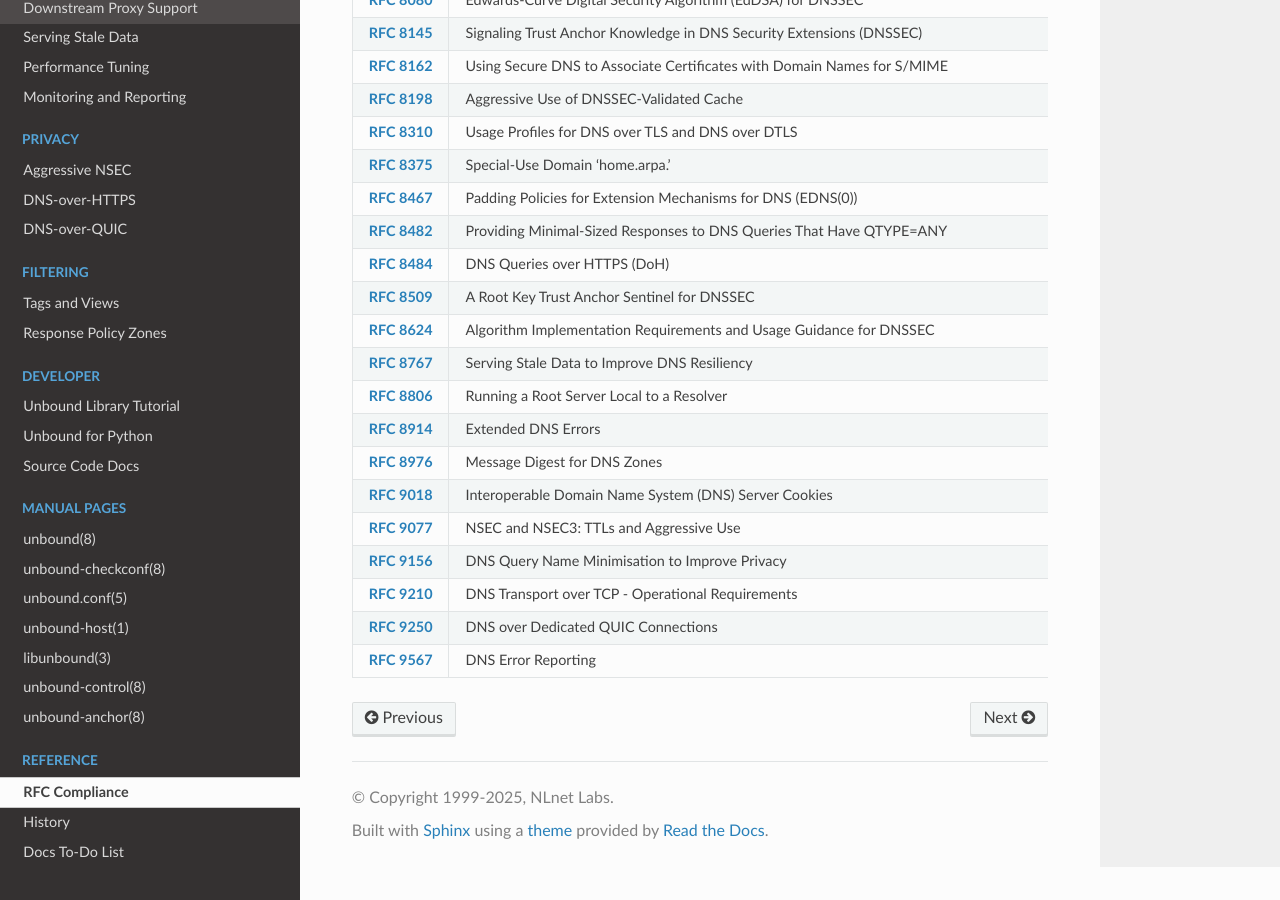
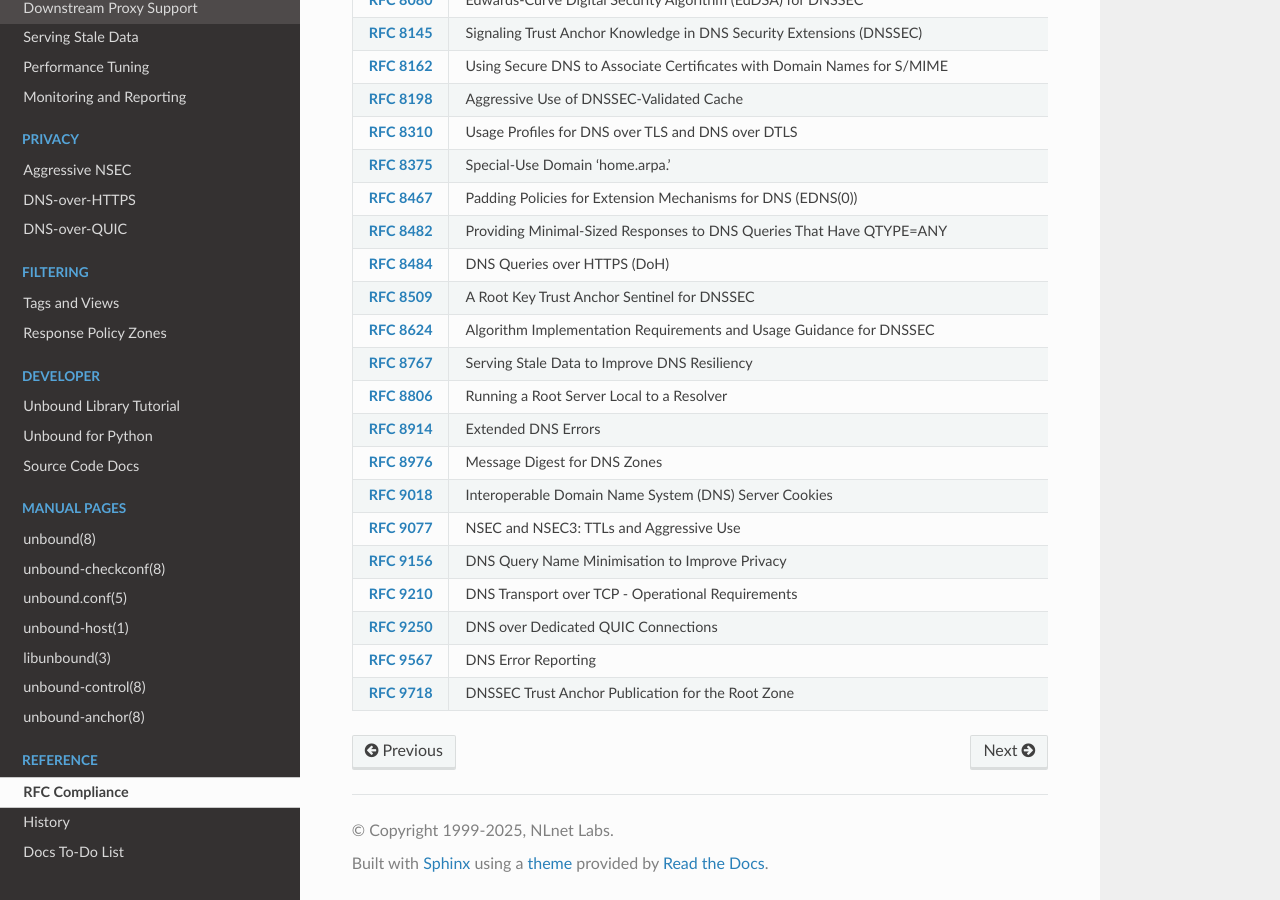
Before and after one commit to NLnetLabs/unbound-manual, a Sphinx documentation site: the page built from source/reference/rfc-compliance.rst, in a window 1280 px wide and 900 px high, scrolled down 3461 px. Built offline with Sphinx 7.4.7 and the Read the Docs theme 3.1.0, drawn with Linux system fonts in a browser that asks for light colours.

Commit message:
Add RFC 9718 to the rfc compliance list.

```diff
--- a/source/reference/rfc-compliance.rst
+++ b/source/reference/rfc-compliance.rst
@@ -125,4 +125,5 @@ Internet drafts that have been implemented in Unbound.
 :rfc:`9210`    DNS Transport over TCP - Operational Requirements
 :rfc:`9250`    DNS over Dedicated QUIC Connections
 :rfc:`9567`    DNS Error Reporting
+:rfc:`9718`    DNSSEC Trust Anchor Publication for the Root Zone
 ============== ====
```
